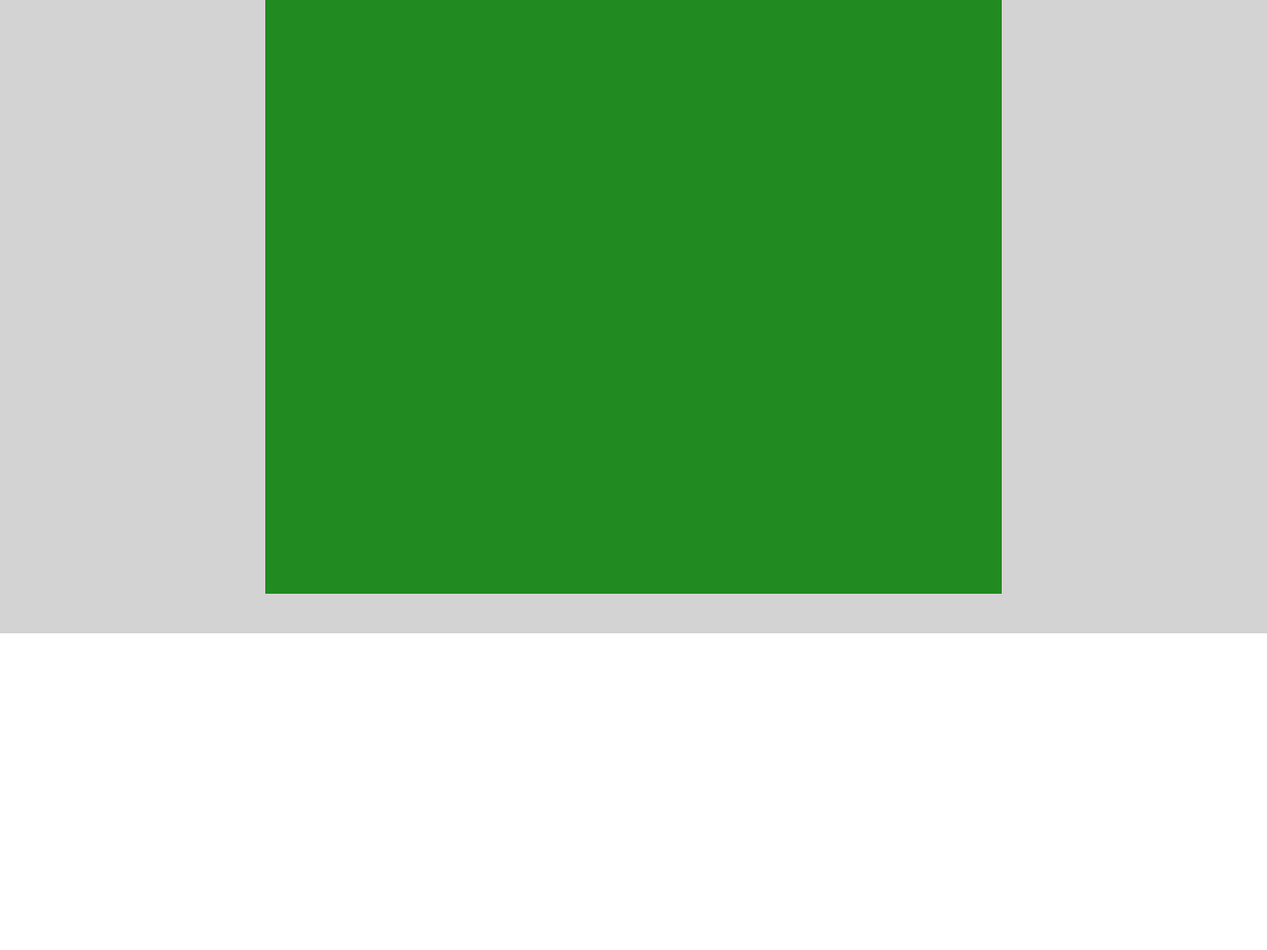
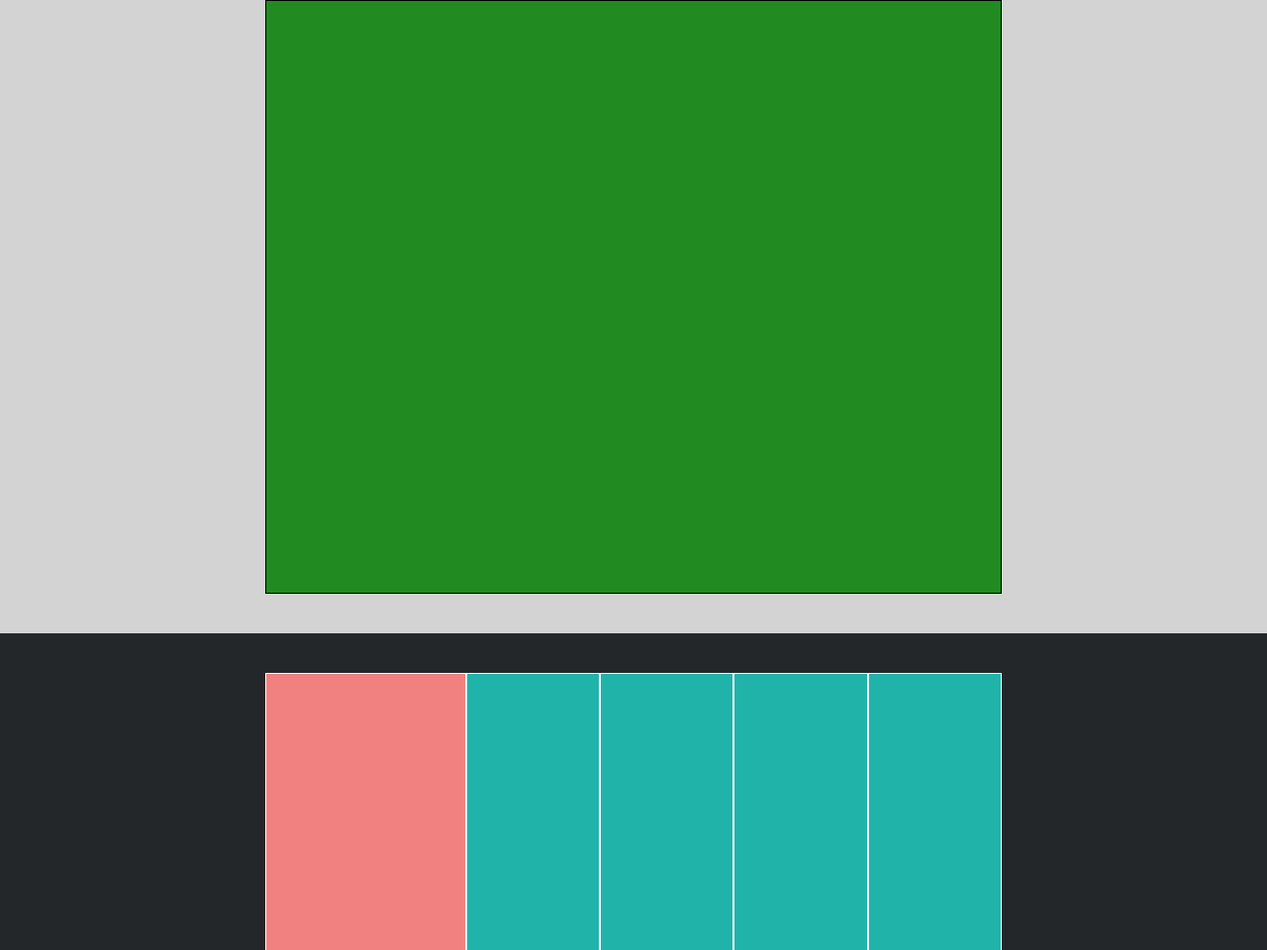
Before and after one commit to Daniel-Di-Fraia/htmlcss-struttura-discord, a plain HTML site: page index.html in a window 1280 px wide. Shown: the part 1840-2800 px from the top of the page at 99% size. Before the commit the page ends 2480 px from the top, so only its background shows below. Drawn offline with Linux system fonts and the light colour scheme.

Commit message:
prima parte footer e bordi contenuti

```diff
--- a/css/style.css
+++ b/css/style.css
@@ -30,6 +30,7 @@ body {
     justify-content: center;
     width: 80%;
     height: 30px;
+    border: 1px solid black;
 }
 
 ul {
@@ -77,6 +78,7 @@ ul {
     justify-content: center;
     width: 80%;
     height: 30px;
+    border: 1px solid black;
 }
 
 /* main principale */
@@ -114,7 +116,7 @@ ul {
     justify-content: center;
     height: 370px;
     width: 100%;
-
+    border: 1px solid black;
 }
 
 .width-60 {
@@ -135,6 +137,14 @@ ul {
 
 }
 
+.soft-red {
+    background-color: #F08180;
+}
+
+.soft-green {
+    background-color: #20B3AA;
+}
+
 /* fandom */
 .main-row-reverse {
     width: 60%;
@@ -153,10 +163,34 @@ ul {
     justify-content: center;
     height: 600px;
     width: 100%;
+    border: 1px solid black;
 }
 
 /* footer */
-.black.bkg {
+.black-bkg {
     background-color: #23272A;
     padding: 20px;
 }
+
+.footer-row {
+    width: 60%;
+    /* height: 300px; */
+    margin: 0 auto;
+    display: flex;
+    flex-direction: row;
+    justify-content: center;
+    margin-top: 20px;
+    margin-bottom: 20px;
+}
+
+.dim4 {
+     display: flex;
+    justify-content: center;
+    height: 400px;
+    width: 20%;
+    border: 1px solid white;
+}
+
+.width-30 {
+    width: 30%;
+}
--- a/index.html
+++ b/index.html
@@ -55,12 +55,12 @@
     </main>
     <footer>
         <section class="black-bkg">
-            <div class="footer-column">
-                <div class="dim4"></div>
-                <div class="dim4"></div>
-                <div class="dim4"></div>
-                <div class="dim4"></div>
-                <div class="dim4"></div>
+            <div class="footer-row">
+                <div class="dim4 soft-red width-30"></div>
+                <div class="dim4 soft-green"></div>
+                <div class="dim4 soft-green"></div>
+                <div class="dim4 soft-green"></div>
+                <div class="dim4 soft-green"></div>
             </div>
         </section>
     </footer>
```
